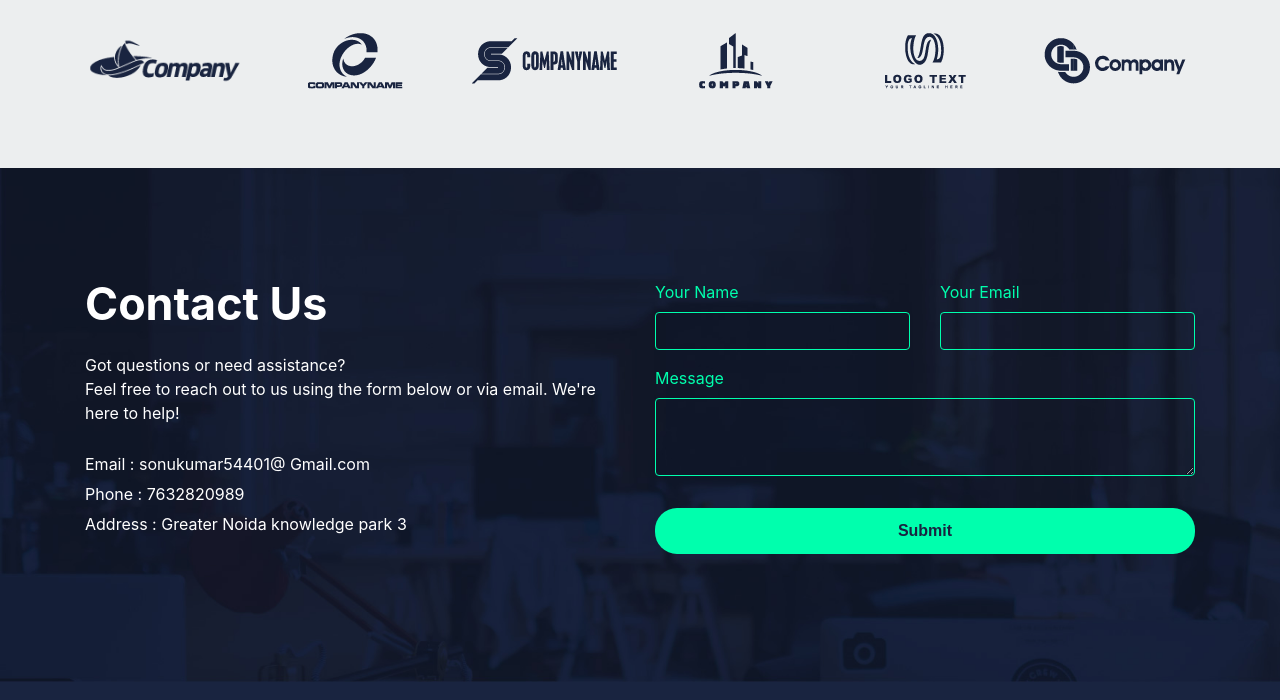
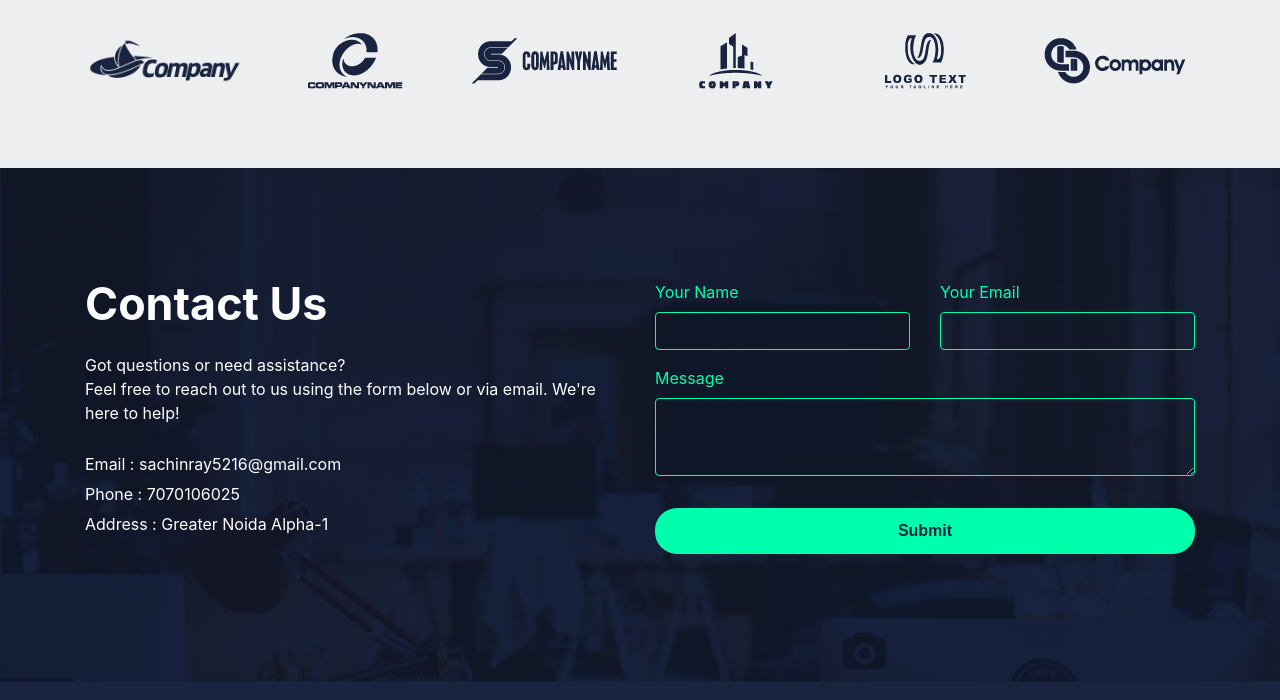
Before and after one commit to sachinray12/business-blog, a plain HTML site: page index.html in a window 1280 px wide. Shown: the part 2392-3092 px from the top of the page. Drawn offline with Linux system fonts and the light colour scheme.

Commit message:
Update index.html
done

```diff
--- a/index.html
+++ b/index.html
@@ -188,9 +188,9 @@
                         Feel free to reach out to us using the form below or via email. We're here to help!
                     </p>
                     <ul class="list-unstyled">
-                        <li>Email :  sonukumar54401@ Gmail.com</li>
-                        <li>Phone : 7632820989</li>
-                        <li>Address : Greater Noida knowledge park 3</li>
+                        <li>Email :  sachinray5216@gmail.com</li>
+                        <li>Phone : 7070106025</li>
+                        <li>Address : Greater Noida Alpha-1</li>
                     </ul>
                 </div>
                 <div class="col-md-6">
```
